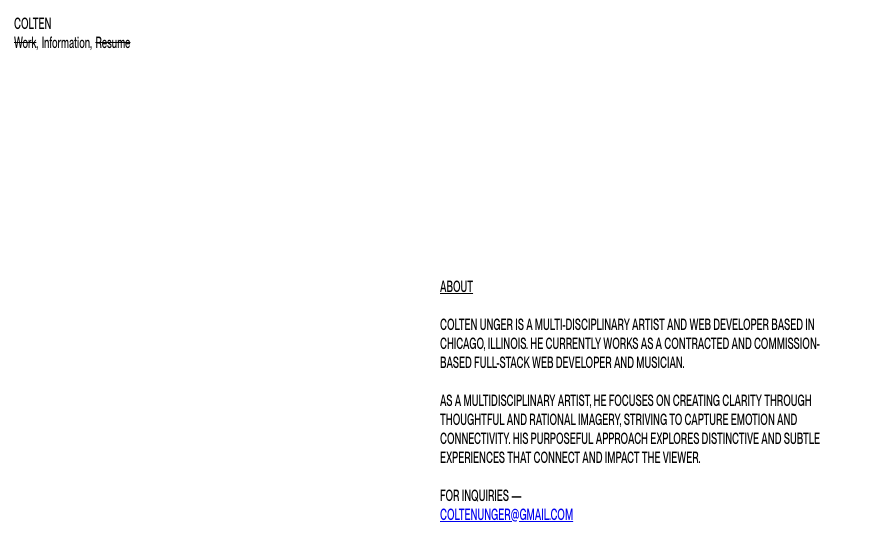
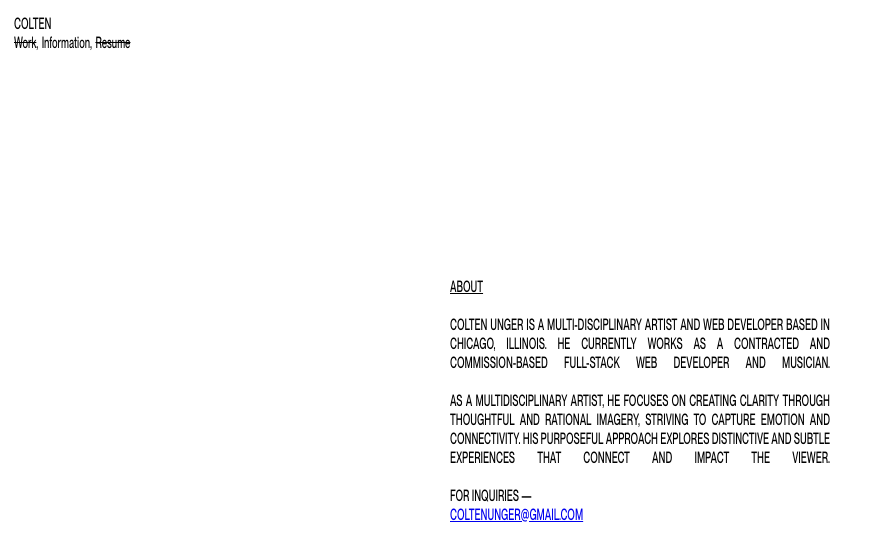
Before and after one commit to coltenunger/coltenunger.github.io, a plain HTML site: page information.html in a window 1280 px wide. Shown: the whole page, without its empty margins (0-879 px from the left). Drawn offline with Linux system fonts and the light colour scheme.

Commit message:
commit before publishing website

```diff
--- a/css/styles.css
+++ b/css/styles.css
@@ -304,9 +304,10 @@ section {
 .bio-container {
   display: flex;
   justify-content: center;
-  text-align: left;
+  text-align: justify;
+  text-align-last: justify;
   flex-direction: column;
-  width: 400px;
+  width: 380px;
 }
 
 .pdf-container {
--- a/information.html
+++ b/information.html
@@ -22,8 +22,10 @@
           thoughtful and rational imagery, striving to capture emotion and
           connectivity. His purposeful approach explores distinctive and subtle
           experiences that connect and impact the viewer. <br /><br />
-          For inquiries — <br />
-          <a href="mailto:coltenunger@gmail.com"> coltenunger@gmail.com </a>
+          <div style="text-align-last: auto">
+            For inquiries — <br />
+            <a href="mailto:coltenunger@gmail.com"> coltenunger@gmail.com </a>
+          </div>
         </div>
       </div>
     </div>
```
